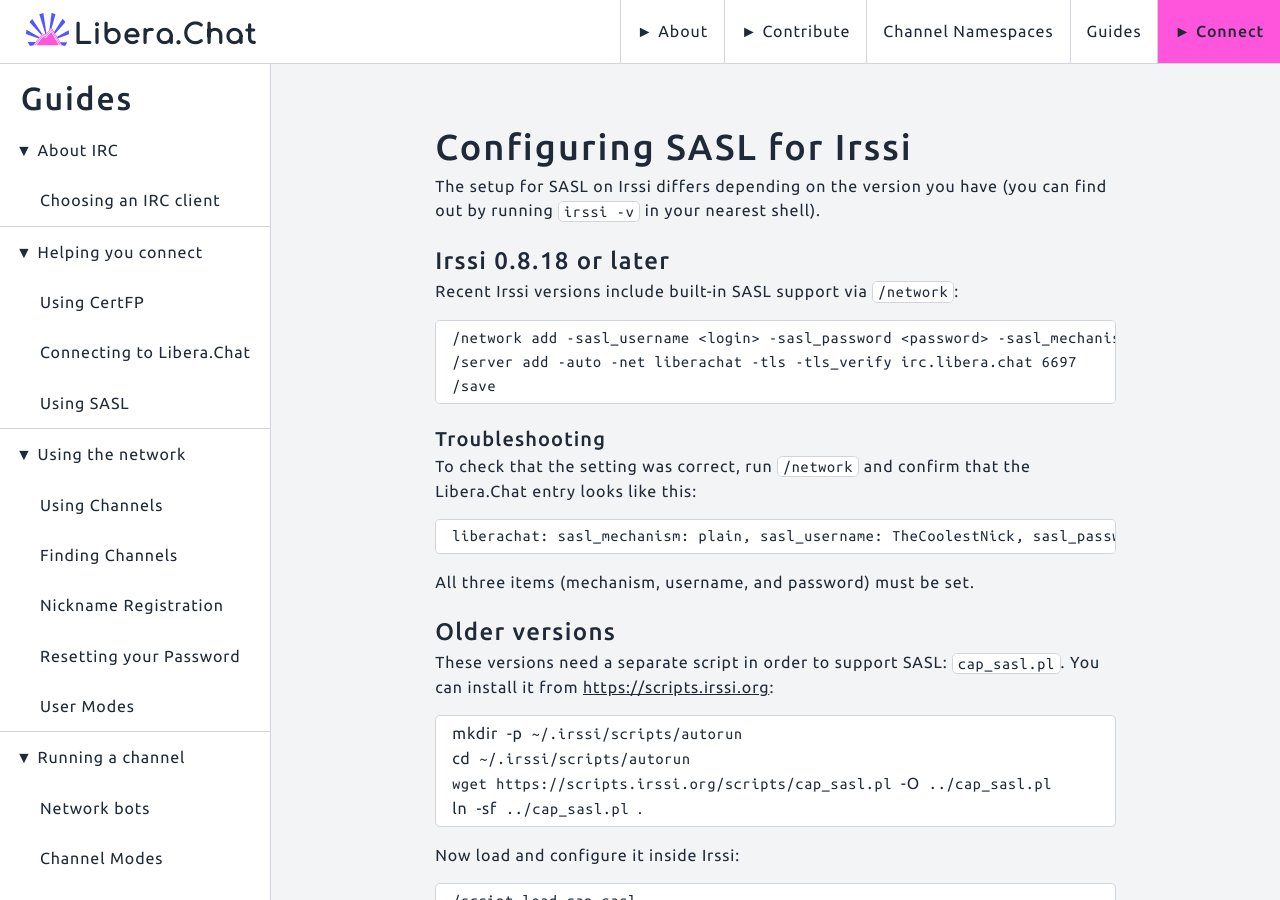
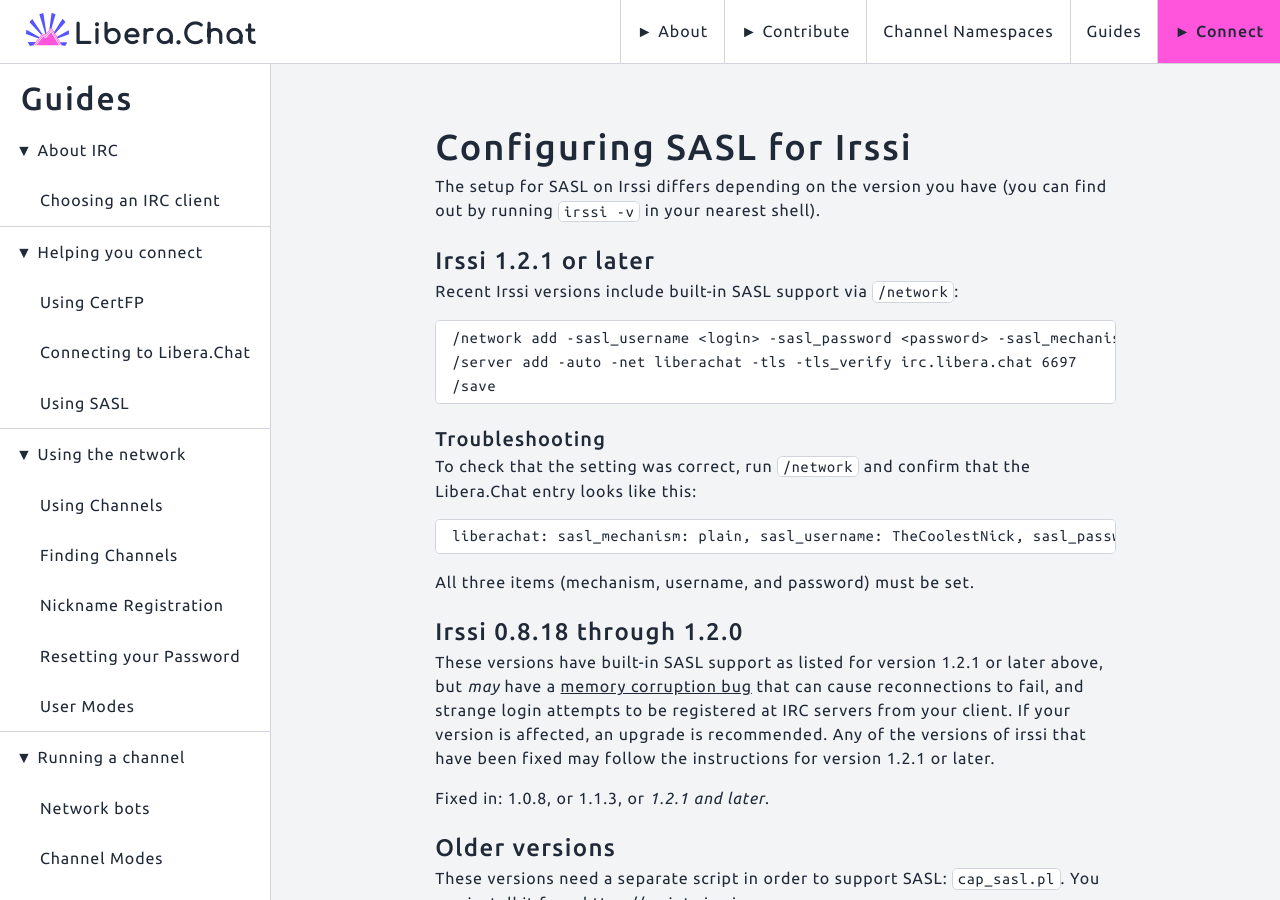
Before and after one commit to Libera-Chat/libera-chat.github.io, a Jekyll site: the page built from content/_guides/sasl/irssi.md, in a window 1280 px wide and 900 px high. Built offline with Jekyll 4.4.1, drawn with Linux system fonts in a browser that asks for light colours.

Commit message:
Add information regarding irssi CVE-2019-13045
This issue affects Debian buster (stable) and stretch (oldstable) right now.

````diff
--- a/content/_guides/sasl/irssi.md
+++ b/content/_guides/sasl/irssi.md
@@ -7,7 +7,7 @@
 The setup for SASL on Irssi differs depending on the version you have (you can
 find out by running `irssi -v` in your nearest shell).
 
-## Irssi 0.8.18 or later
+## Irssi 1.2.1 or later
 
 Recent Irssi versions include built-in SASL support via `/network`:
 
@@ -27,6 +27,19 @@
 ```
 
 All three items (mechanism, username, and password) must be set.
+
+## Irssi 0.8.18 through 1.2.0
+
+These versions have built-in SASL support as listed for version 1.2.1 or later
+above, but _may_ have a [memory corruption bug][CVE-2019-13045] that can cause
+reconnections to fail, and strange login attempts to be registered at IRC
+servers from your client.  If your version is affected, an upgrade is
+recommended.  Any of the versions of irssi that have been fixed may follow the
+instructions for version 1.2.1 or later.
+
+Fixed in: 1.0.8, or 1.1.3, or _1.2.1 and later_.
+
+[CVE-2019-13045]: https://irssi.org/security/irssi_sa_2019_06.txt
 
 ## Older versions
 
````
